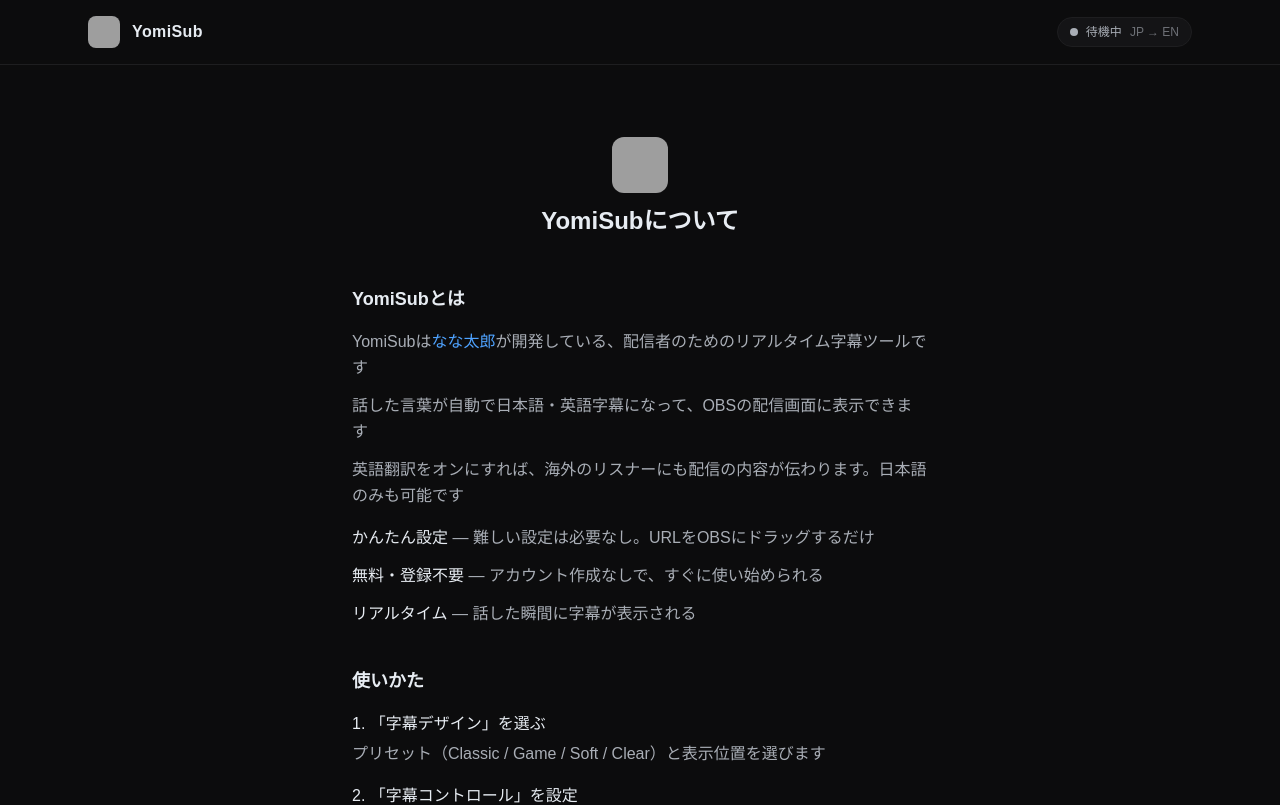
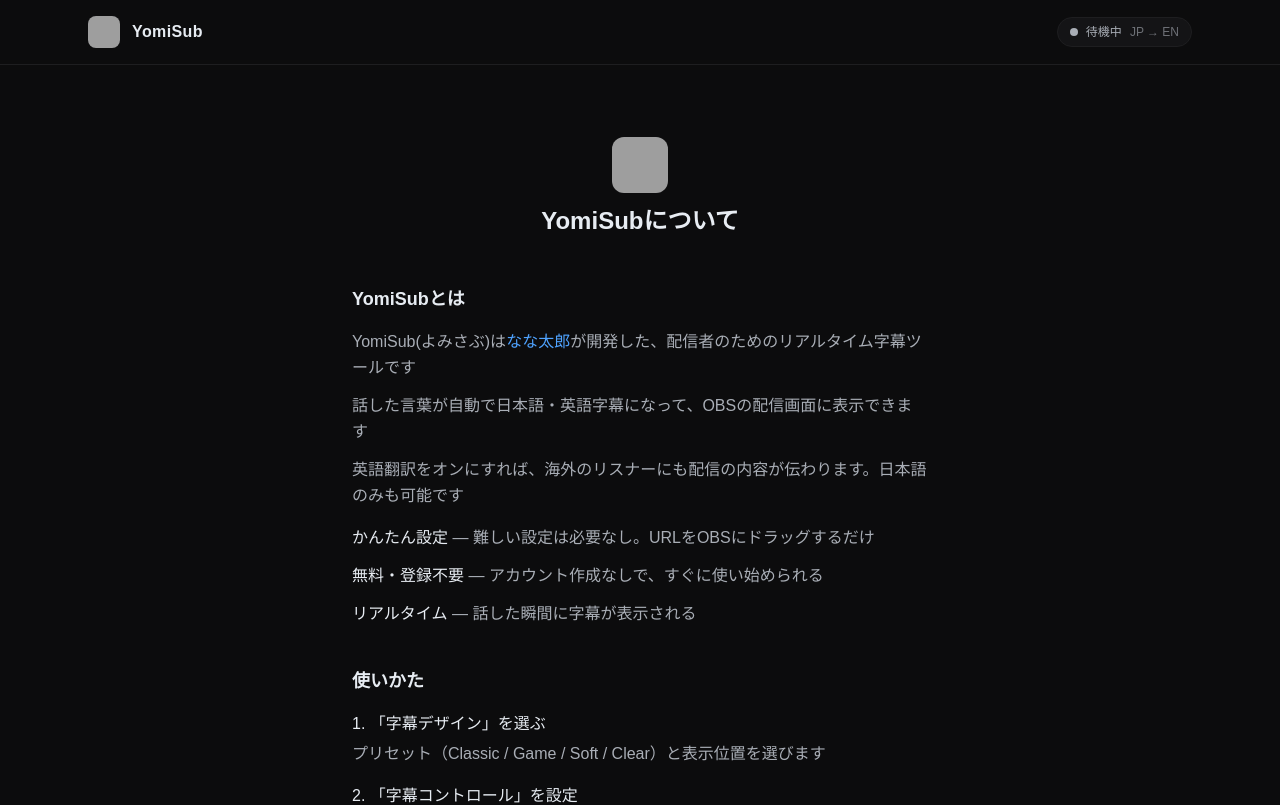
Before and after one commit to nxouv/yomisub, a Next.js app: page /about in a window 1280 px wide. Shown: the top 805 px of the page. Built offline with nearby package versions, Linux system fonts and the light colour scheme; no server answers; grey boxes are pictures that could not be loaded; a web font is replaced by a local one.

Commit message:
Aboutページの文を修正し、「YomiSubは」から「YomiSub(よみさぶ)は」に変更し、表現を「開発している」から「開発した」に修正しました。

```diff
--- a/app/about/page.tsx
+++ b/app/about/page.tsx
@@ -44,7 +44,7 @@
             <h2 className="text-lg font-semibold text-yomi-text">YomiSubとは</h2>
             <div className="space-y-3 text-sm sm:text-base text-yomi-text-sub leading-relaxed">
               <p>
-                YomiSubは
+                YomiSub(よみさぶ)は
                 <a
                   href="https://x.com/nxouv"
                   target="_blank"
@@ -53,7 +53,7 @@
                 >
                   なな太郎
                 </a>
-                が開発している、配信者のためのリアルタイム字幕ツールです
+                が開発した、配信者のためのリアルタイム字幕ツールです
               </p>
               <p>
                 話した言葉が自動で日本語・英語字幕になって、OBSの配信画面に表示できます
```
